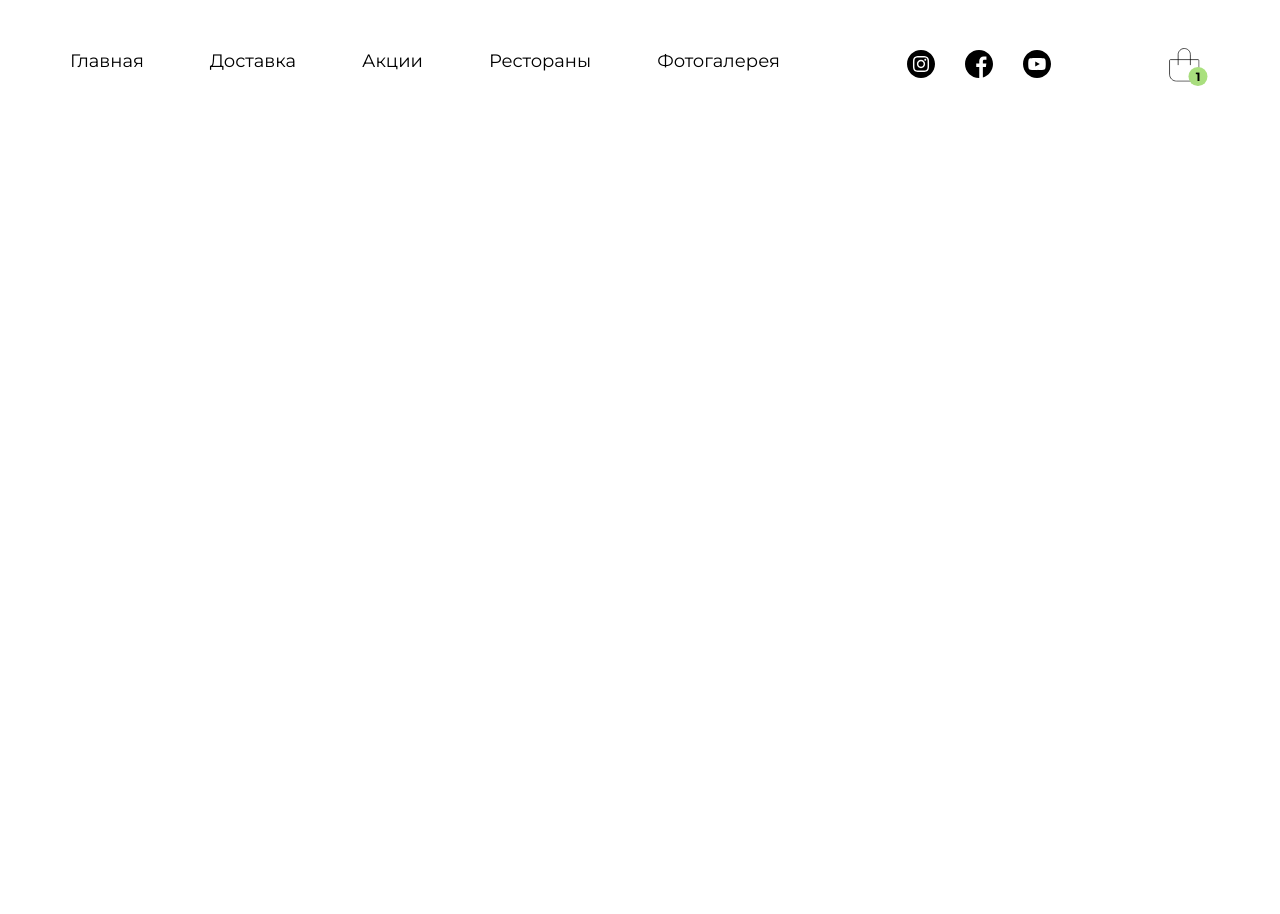
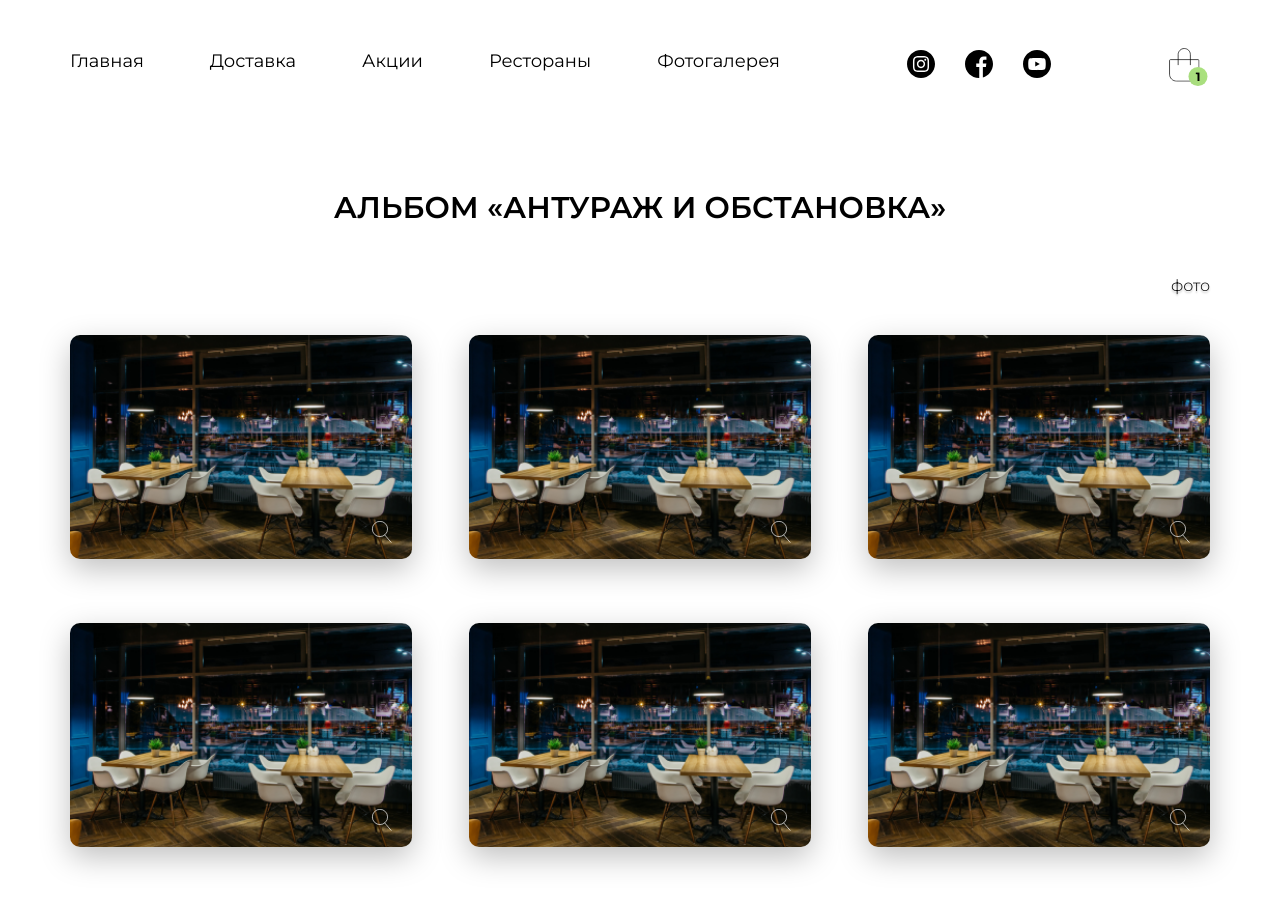
Before and after one commit to Yud1nArtem/Piu-Del-Cibo, a website: page app/albumFirst.html in a window 1280 px wide. Before the commit the page ends 800 px from the top, so only its background shows below. Drawn offline with Linux system fonts and the light colour scheme; a web font is replaced by a local one.

Commit message:
Add counter js and do album1 page

```diff
--- a/app/albumFirst.html
+++ b/app/albumFirst.html
@@ -12,7 +12,7 @@
 </head>
 <body>
    <header class="album__header">
-        <div class="header__top">
+        <div class="album__header_top">
             <div class="container">
                 <div class="header__menu_mobile">
                     <a href="#">
@@ -85,6 +85,58 @@
             </div>
         </div>
    </header>
+   <section class="album__content">
+       <div class="container">
+           <div class="album__content_wrapper">
+                <p class="album__title">
+                    АЛЬБОМ «АНТУРАЖ И ОБСТАНОВКА»
+                </p>
+                <p class="album__counter_photoes">
+                    <span id="count"></span> фото
+                </p>
+                <div class="album__box">
+                    <ul class="album__box_list">
+                        <li class="album__box_item">
+                            <a href="#" class="album__item_link">
+                                <img class="album__item_img" src="images/Album1/img-8001 1.png" alt="Фото">
+                                <img class="album__search" src="images/Album1/searchIcon.svg">
+                            </a>
+                        </li>
+                        <li class="album__box_item">
+                            <a href="#" class="album__item_link">
+                                <img class="album__item_img" src="images/Album1/img-8001 1.png" alt="Фото">
+                                <img class="album__search" src="images/Album1/searchIcon.svg">
+                            </a>
+                        </li>
+                        <li class="album__box_item">
+                            <a href="#" class="album__item_link">
+                                <img class="album__item_img" src="images/Album1/img-8001 1.png" alt="Фото">
+                                <img class="album__search" src="images/Album1/searchIcon.svg">
+                            </a>
+                        </li>
+                        <li class="album__box_item">
+                            <a href="#" class="album__item_link">
+                                <img class="album__item_img" src="images/Album1/img-8001 1.png" alt="Фото">
+                                <img class="album__search" src="images/Album1/searchIcon.svg">
+                            </a>
+                        </li>
+                        <li class="album__box_item">
+                            <a href="#" class="album__item_link">
+                                <img class="album__item_img" src="images/Album1/img-8001 1.png" alt="Фото">
+                                <img class="album__search" src="images/Album1/searchIcon.svg">
+                            </a>
+                        </li>
+                        <li class="album__box_item">
+                            <a href="#" class="album__item_link">
+                                <img class="album__item_img" src="images/Album1/img-8001 1.png" alt="Фото">
+                                <img class="album__search" src="images/Album1/searchIcon.svg">
+                            </a>
+                        </li>
+                    </ul>
+                </div>
+           </div>
+       </div>
+   </section>
 
 
 
--- /dev/null
+++ b/app/js/albumCounter.js
@@ -0,0 +1,4 @@
+$(function () {
+    let a = $('.album__box_item').length
+    console.log(a)
+});
--- a/app/scss/albumFirst.scss
+++ b/app/scss/albumFirst.scss
@@ -5,7 +5,6 @@
     box-sizing: border-box;
 }
 body {
-    background-color: #fff;
     font-size: 16px;
     font-weight: 300;
     font-family: 'Montserrat', sans-serif;
@@ -29,6 +28,9 @@ button {
     max-width: 1170px;
     margin: 0 auto;
     padding: 0 15px;
+}
+.album__header_top {
+    padding: 50px 0 100px 0;
 }
 .album__header_link {
     font-size: 18px;
@@ -112,6 +114,63 @@ button {
     background-color: $hoverColor;
     width: 20px;
 }
+.album__content {
+    padding: 0 0 100px 0;
+}
+.album__title {
+    color: #000;
+    text-align: center;
+    margin-bottom: 50px;
+    font-size: 30px;
+    font-weight: 600;
+}
+.album__counter_photoes {
+    color: #000;
+    text-align: right;
+    text-shadow: 0 2px 2px rgba(0, 0, 0, .25);
+    margin-bottom: 40px;
+}
+.album__box_list {
+    display: flex;
+    justify-content: space-between;
+    flex-wrap: wrap;
+}
+.album__box_item {
+    min-width: 140px;
+    width: 30%;
+    margin-bottom: 60px;
+}
+.album__item_link {
+    position: relative;
+}
+.album__item_img {
+    width: 100%;
+    border-radius: 10px;
+    box-shadow: 0 10px 30px rgba(0, 0, 0, .25);
+}
+.album__search {
+    position: absolute;
+    bottom: 20px;
+    right: 20px;
+    width: 20px;
+}
+
+
+
+
+
+
+
+
+
+
+
+
+
+
+
+
+
 
 
 
@@ -166,7 +225,4 @@ button {
     .header__media_list {
         margin-bottom: 30px;
     }
-    .header__basket_info {
-        transform: translate(80px, 5px);
-    }
 }
--- a/app/scss/style.scss
+++ b/app/scss/style.scss
@@ -985,7 +985,7 @@ button {
     .header__basket {
         display: inline-block;
         position: relative;
-        transform: translate(-10px, -3px);
+        transform: translate(0, -3px);
 
         &:hover .header__basket_info {
             opacity: 1;
--- a/gulpfile.js
+++ b/gulpfile.js
@@ -42,10 +42,11 @@ function scripts() {
     return src([
         'node_modules/jquery/dist/jquery.js',
         'node_modules/slick-carousel/slick/slick.js',
+        'app/js/main.js',
         'app/js/albums.js',
-        'app/js/main.js',
         'app/js/burger.js',
-        'app/js/slider.js'
+        'app/js/slider.js',
+        'app/js/albumCounter.js',
     ])
     .pipe(concat('main.min.js'))
     .pipe(uglify())
```
Also changed, not shown: app/css/style.min.css, app/images/Album1/img-8001 1.png (added), app/images/Album1/searchIcon.svg (added).
